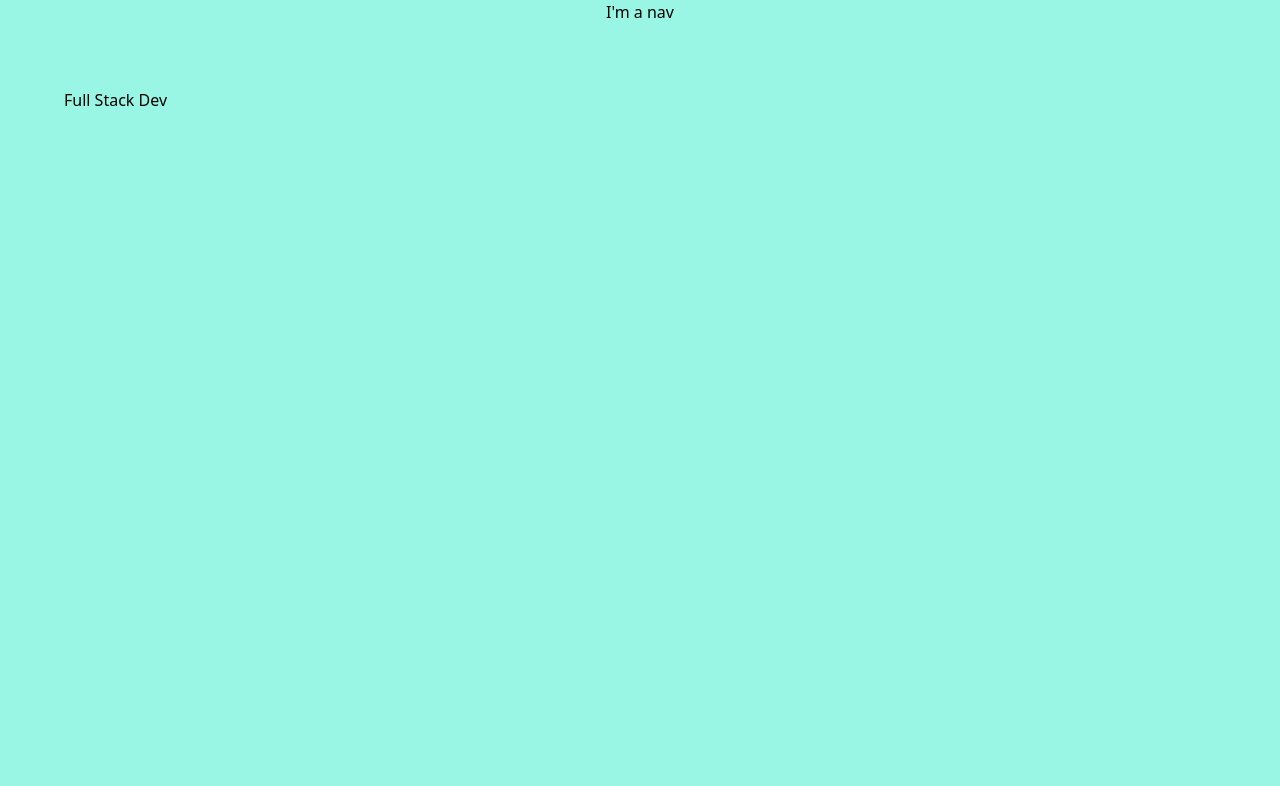
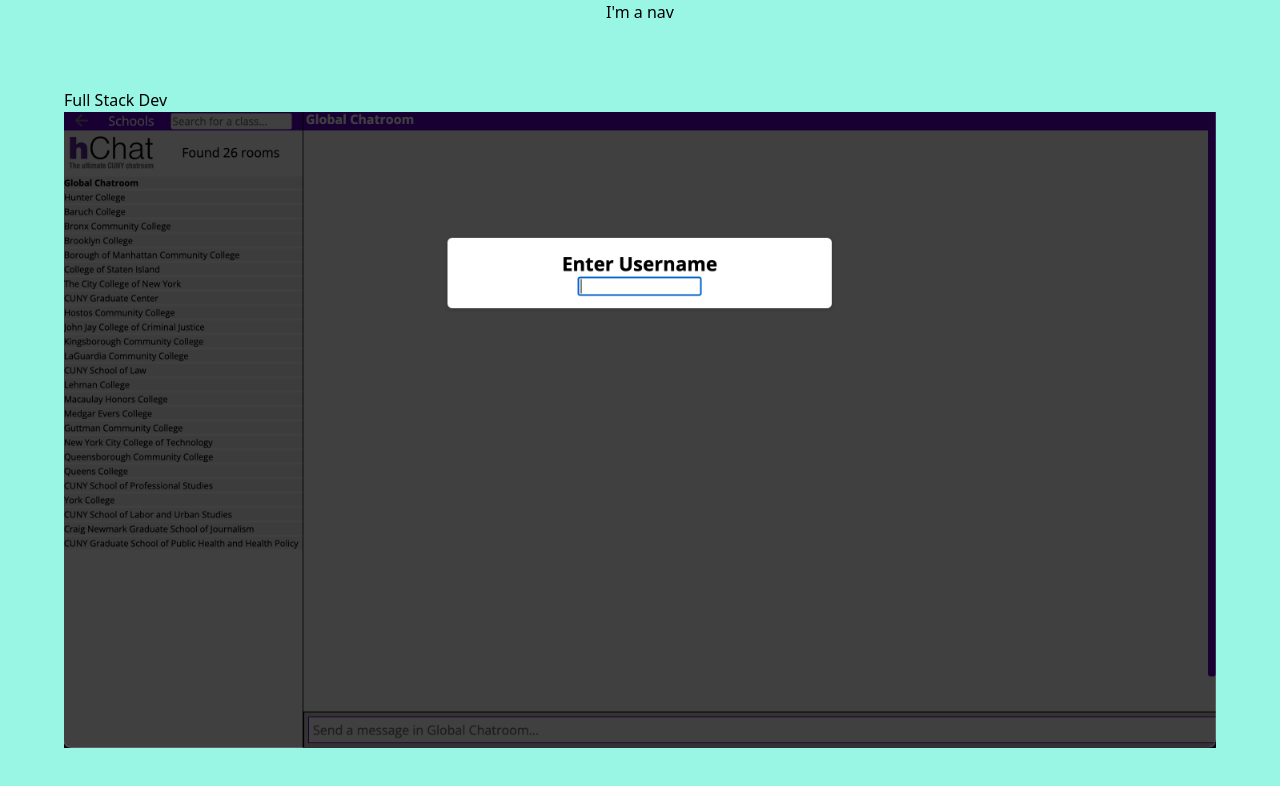
Before and after one commit to DanielVolchek/multiverse_portfolio, a Next.js app: page /portfolio in a window 1280 px wide. Shown: the top 786 px of the page. Built offline with nearby package versions, Linux system fonts and the light colour scheme.

Commit message:
added projects + started project card

```diff
--- /dev/null
+++ b/src/components/projectcard.tsx
@@ -0,0 +1,21 @@
+import Image, { StaticImageData } from "next/image";
+import Link from "next/link";
+import type { Project } from "./projects";
+
+type Prop = {
+  project: Project;
+};
+
+const ProjectCard = ({ project }: Prop) => {
+  const { title, shortdesc, img, longdesc, stack } = project;
+
+  return (
+    <div className="">
+      <Link href={`/projects/${title}`}>
+        <Image src={img} alt={title} />
+      </Link>
+    </div>
+  );
+};
+
+export default ProjectCard;
--- /dev/null
+++ b/src/components/projects.tsx
@@ -0,0 +1,60 @@
+import hchat from "@/images/hchat.png";
+import soap from "@/images/soap.png";
+import gentax from "@/images/gentax.png";
+import tailiscope from "@/images/tailiscope.png";
+import { StaticImageData } from "next/image";
+import ProjectCard from "./projectcard";
+
+export type Project = {
+  title: string;
+  shortdesc: string;
+  img: StaticImageData;
+  longdesc: string;
+  stack: string[];
+};
+
+export const projectList: Project[] = [
+  {
+    title: "hChat",
+    shortdesc:
+      "A largescale chat app for CUNY students, encompassing over 80k rooms for each class within the school system.",
+    img: hchat,
+    longdesc: "",
+    stack: ["javascript", "react", "go", "css", "postgresql"],
+  },
+  // {
+  //   title: "SOAP",
+  //   shortdesc:
+  //     "A functional tool for automating the boring task of modifying files for SEO purposes towards the end of a projects development cycle",
+  //   img: soap,
+  //   longdesc: "",
+  //   stack: ["typescript", "react", "electron", "nodejs", "sass"],
+  // },
+  // {
+  //   title: "GenTaX",
+  //   shortdesc:
+  //     "A handy tool for comparing different code formatting styles in a markdown block",
+  //   img: gentax,
+  //   longdesc: "",
+  //   stack: ["typescript", "react", "tailwind", "nextjs", "postgresql"],
+  // },
+  // {
+  //   title: "Tailiscope",
+  //   shortdesc: "A neovim plugin to make working with TailwindCSS easier",
+  //   img: tailiscope,
+  //   longdesc: "",
+  //   stack: ["lua"],
+  // },
+];
+
+const Projects = () => {
+  return (
+    <div className="flex flex-wrap">
+      {projectList.map((project) => {
+        return <ProjectCard project={project} key={project.title} />;
+      })}
+    </div>
+  );
+};
+
+export default Projects;
--- a/src/pages/portfolio.tsx
+++ b/src/pages/portfolio.tsx
@@ -1,4 +1,5 @@
 import Layout from "@/components/layout";
+import Projects from "@/components/projects";
 import Head from "next/head";
 
 export default function Portfolio() {
@@ -12,6 +13,7 @@ export default function Portfolio() {
       </Head>
       <Layout>
         <h1>Full Stack Dev</h1>
+        <Projects />
       </Layout>
     </>
   );
```
